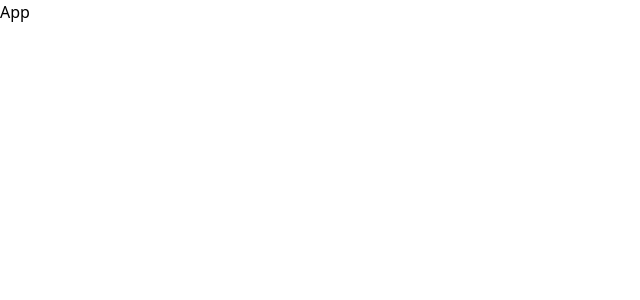
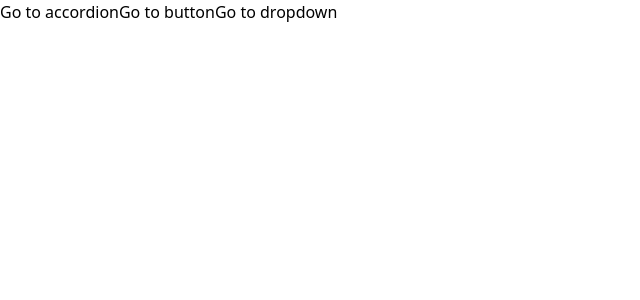
Before and after one commit to cheehwatang/react-components-library, a React (Create React App) app: page / in a window 1280 px wide. Shown: the top 300 px of the page, without its empty margins (0-640 px from the left). Built offline with nearby package versions, Linux system fonts and the light colour scheme.

Commit message:
Adds page navigation to App.js

```diff
--- a/src/App.js
+++ b/src/App.js
@@ -1,5 +1,28 @@
+import Link from "./components/Link";
+import Route from "./components/Route";
+import AccordionPage from "./pages/AccordionPage";
+import ButtonPage from "./pages/ButtonPage";
+import DropdownPage from "./pages/DropdownPage";
+
 function App() {
-  return <div>App</div>;
+  return (
+    <div>
+      <Link to="/accordion">Go to accordion</Link>
+      <Link to="/button">Go to button</Link>
+      <Link to="/dropdown">Go to dropdown</Link>
+      <div>
+        <Route path="/accordion">
+          <AccordionPage />
+        </Route>
+        <Route path="/button">
+          <ButtonPage />
+        </Route>
+        <Route path="/dropdown">
+          <DropdownPage />
+        </Route>
+      </div>
+    </div>
+  );
 }
 
 export default App;
```
